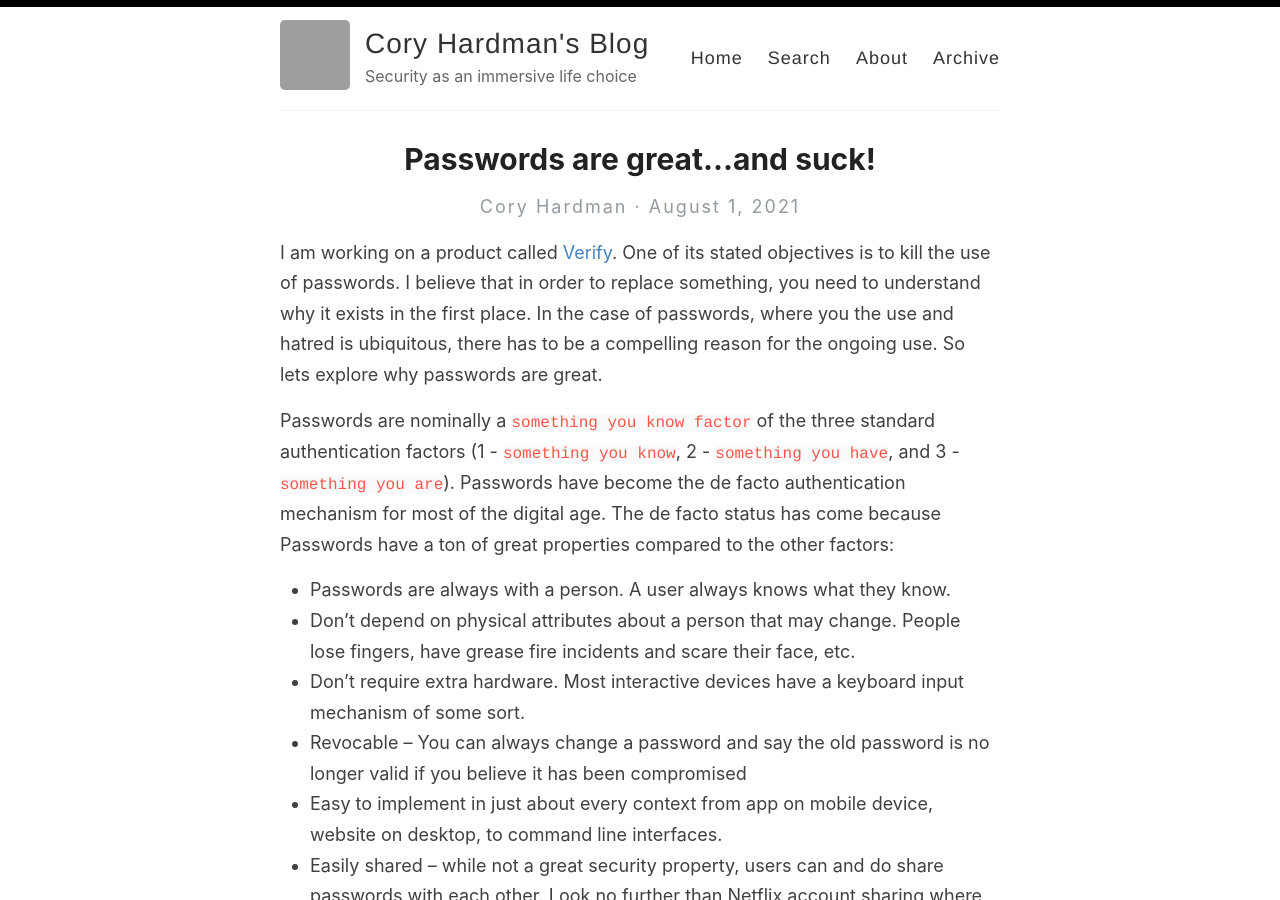
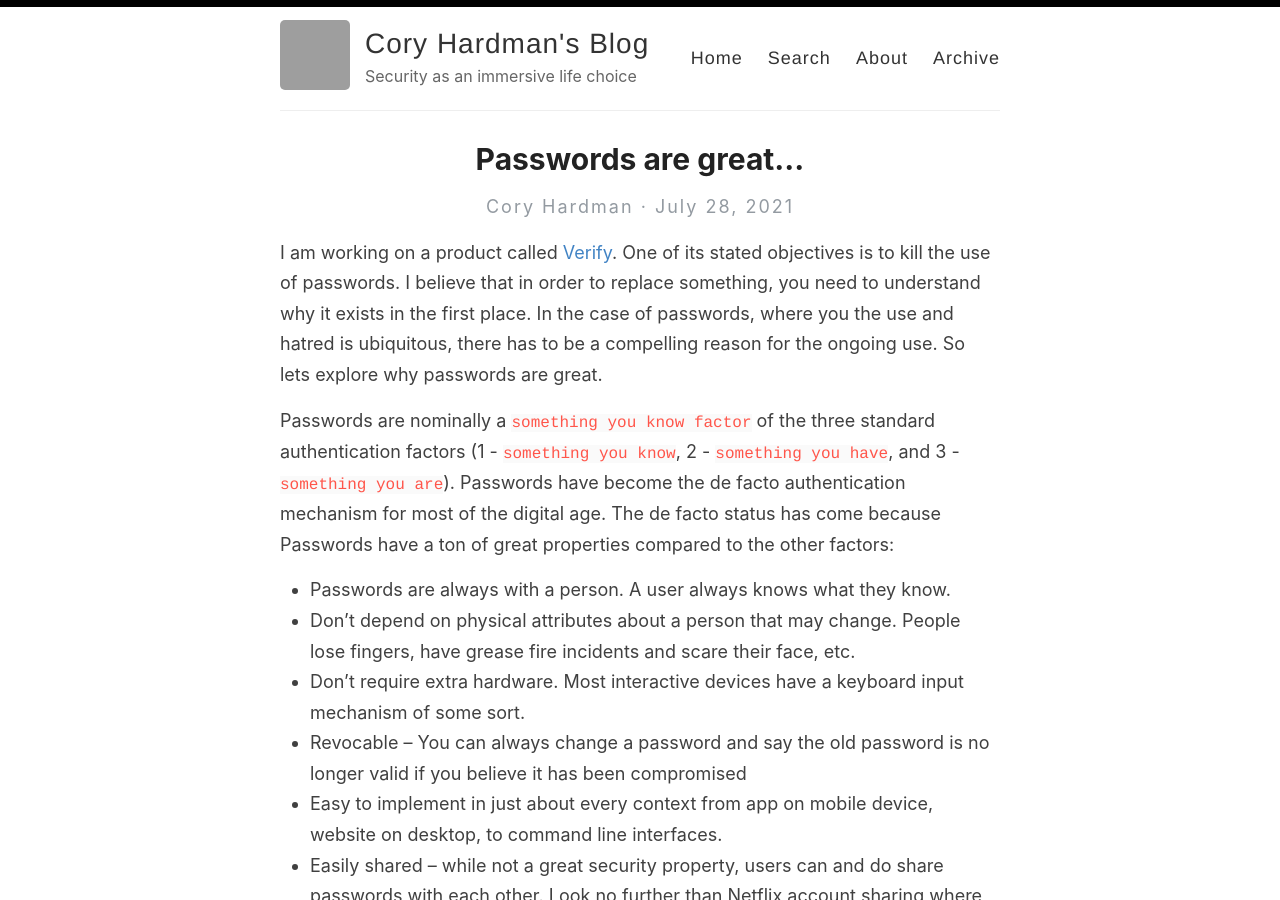
Before and after one commit to coryhardman/coryhardman.github.io, a Jekyll site: the page built from _posts/2021-08-01-passwords-are-great.md, in a window 1280 px wide and 900 px high. Built offline with Jekyll 4.4.1, drawn with Linux system fonts in a browser that asks for light colours; grey boxes are pictures that could not be loaded.

Commit message:
Update timestamps

```diff
--- a/_posts/2021-08-01-passwords-are-great.md
+++ b/_posts/2021-08-01-passwords-are-great.md
@@ -1,10 +1,10 @@
 ---
 layout: post
-title: Passwords are great...and suck!
-date: '2021-08-01'
+title: Passwords are great...
+date: '2021-07-28'
 author: Cory Hardman
 tags:
-modified_time: '2021-08-01'
+modified_time: '2021-07-28'
 ---
 
 I am working on a product called
```
